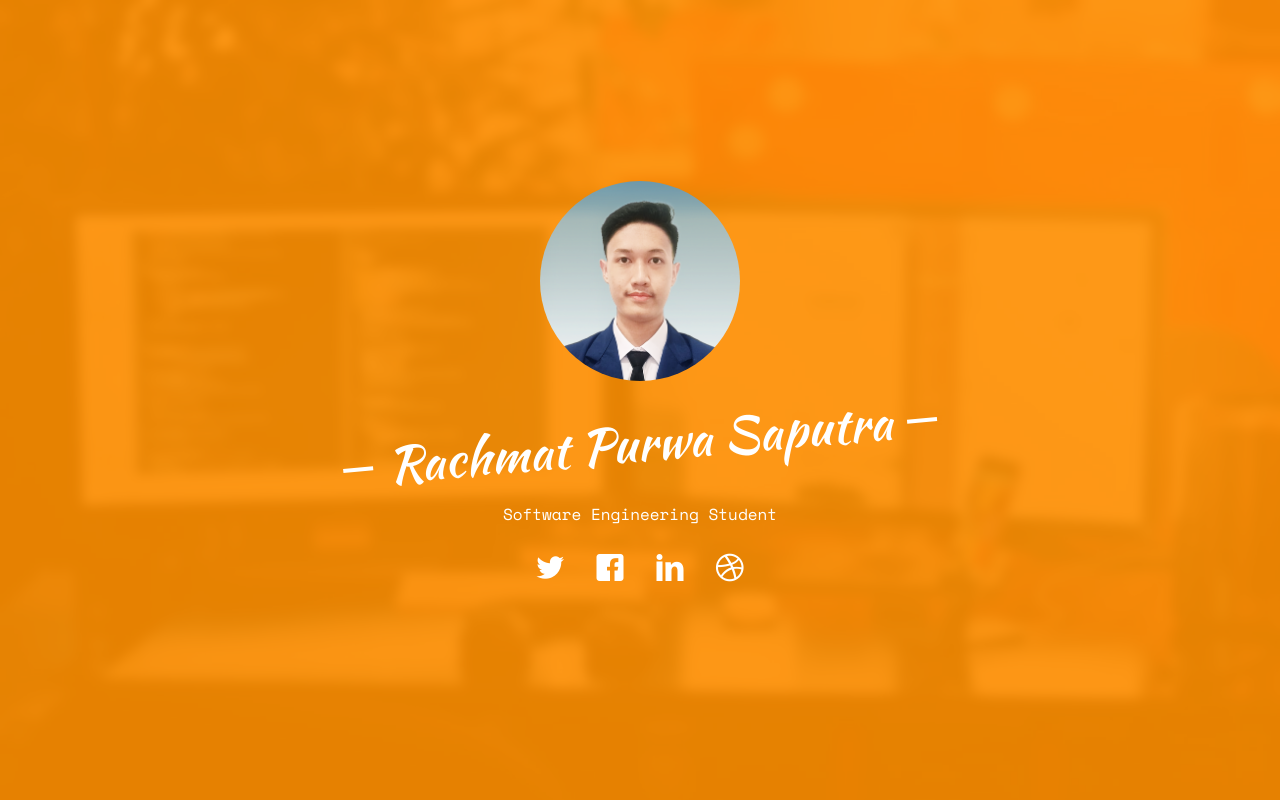
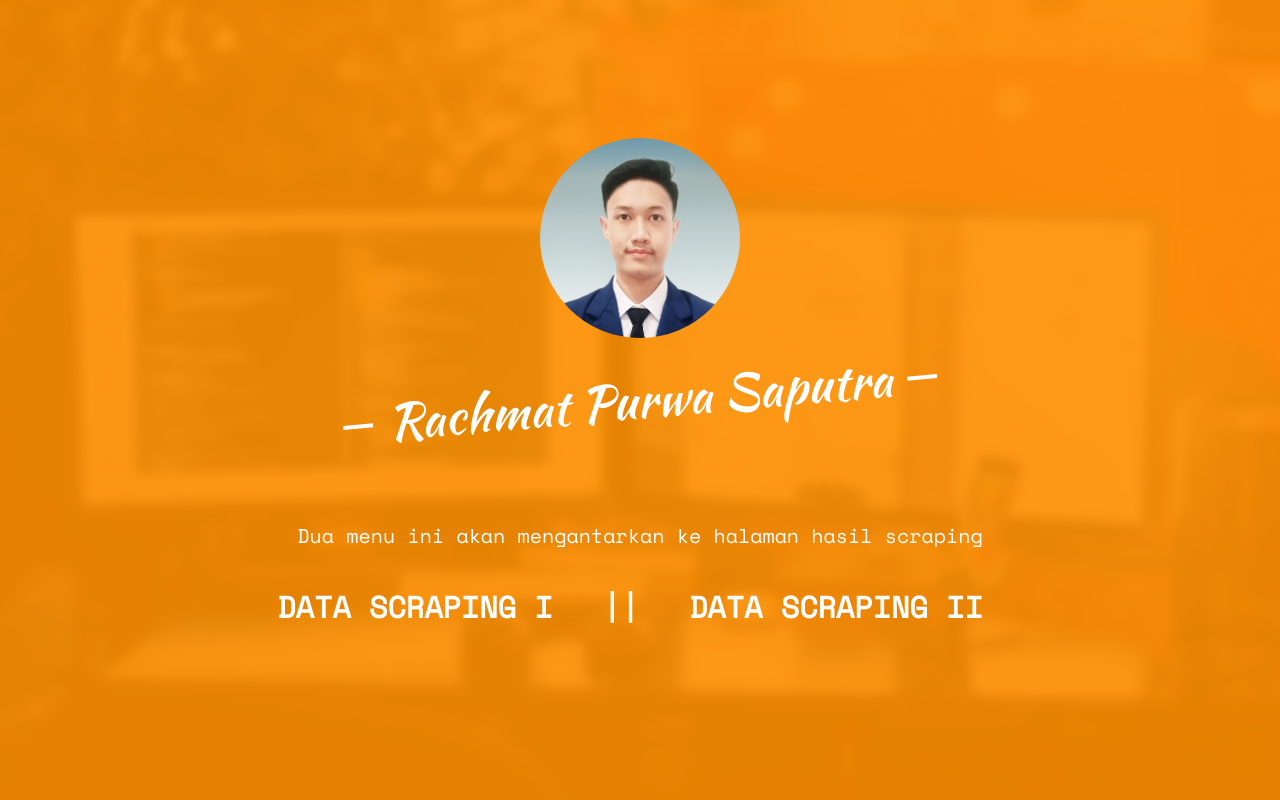
Before and after one commit to rchm4tPS/rchm4tPS.github.io, a plain HTML site: page index.html in a window 1280 px wide. Shown: the top 800 px of the page. Drawn offline with nearby package versions, Linux system fonts and the light colour scheme; some packages are replaced by stand-ins of ours; no server answers; files whose address does not match are found by name.

Commit message:
Adding two menus for scraping results

```diff
--- a/css/style.css
+++ b/css/style.css
@@ -216,9 +216,16 @@ h1, h2, h3, h4, h5, h6, figure {
 .fh5co-cover .display-tc .fh5co-social-icons li a {
   color: #fff;
 }
-#fh5co-header .display-tc .fh5co-social-icons li a i,
-.fh5co-cover .display-tc .fh5co-social-icons li a i {
+#fh5co-header .display-tc .fh5co-social-icons li a b,
+.fh5co-cover .display-tc .fh5co-social-icons li a b {
+  margin-right: 20px;
   font-size: 30px;
+}
+#fh5co-header .display-tc .fh5co-social-icons li a b:hover,
+.fh5co-cover .display-tc .fh5co-social-icons li a b:hover {
+  margin-right: 20px;
+  font-size: 30px;
+  background-color: #27ae60;
 }
 
 #fh5co-features {
--- a/index.html
+++ b/index.html
@@ -69,13 +69,13 @@
 						<div class="display-tc js-fullheight animate-box" data-animate-effect="fadeIn">
 							<div class="profile-thumb" style="background: url(images/rchmt_almet_prev_ui.png);"></div>
 							<h1><span>Rachmat Purwa Saputra</span></h1>
-							<h3><span>Software Engineering Student</span></h3>
+							<p><br></p>
+							<h2><span></span>Dua menu ini akan mengantarkan ke halaman hasil scraping</h2>
 							<p>
 								<ul class="fh5co-social-icons">
-									<li><a href="#"><i class="icon-twitter2"></i></a></li>
-									<li><a href="#"><i class="icon-facebook2"></i></a></li>
-									<li><a href="#"><i class="icon-linkedin2"></i></a></li>
-									<li><a href="#"><i class="icon-dribbble2"></i></a></li>
+									<li><a href="https://rchm4tps.github.io/new_html_page/terkini_json.html"><b>DATA SCRAPING I</b></a></li>
+									<li><a href="#"><b>||</b></a></li>
+									<li><a href="https://rchm4tps.github.io/new_html_page/jobs_in_england.html"><b>DATA SCRAPING II</b></a></li>
 								</ul>
 							</p>
 						</div>
@@ -125,7 +125,6 @@
 					<br>
 				</div>
 				<div class="col-md-8">
-					<h1><a href=".\new_html_page\terkini_json.html">REPRESENTASI DATA, KLIK LINK INI</a></h1>
 					<h2>My Expectation and Hope While I'm Still in JTK Polban</h2>
 					<p>I do really hope that I can graduate from this major as really competent person and can join as IT community in this world.</p>
 				</div>
```
